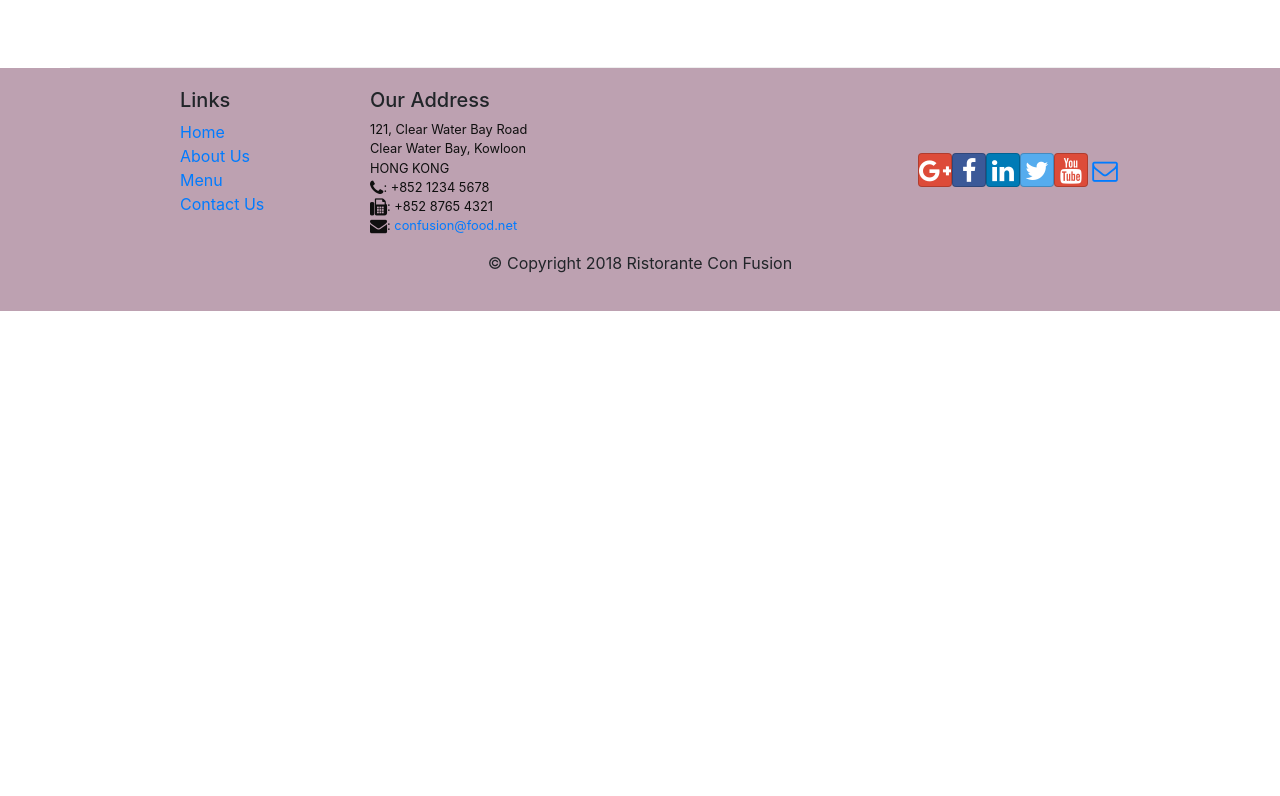
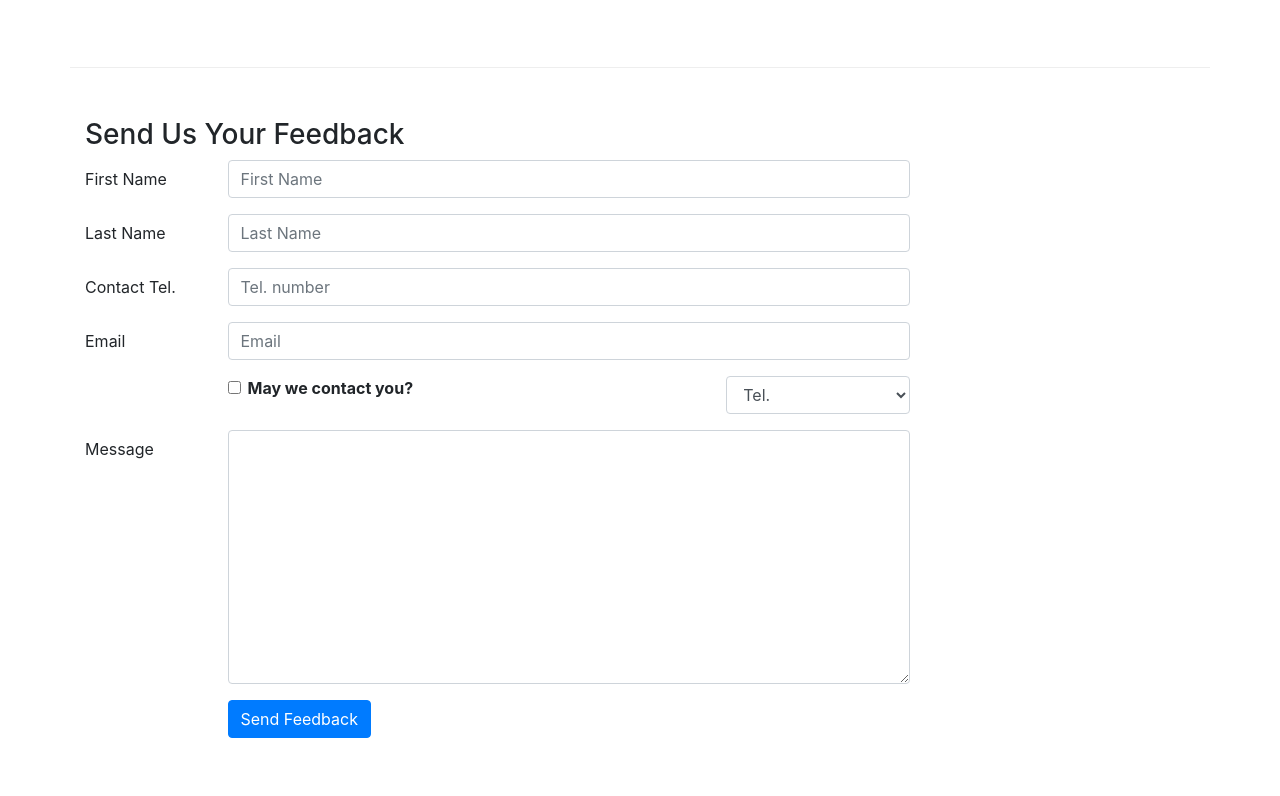
Before and after one commit to diemquynhtran/ReactSimple, a React (Create React App) app: page /contactus in a window 1280 px wide. Shown: the part 824-1620 px from the top of the page. Before the commit the page ends 1135 px from the top, so only its background shows below. Built offline with nearby package versions, Linux system fonts and the light colour scheme.

Commit message:
Controlled Forms

```diff
--- a/src/components/ContactComponent.js
+++ b/src/components/ContactComponent.js
@@ -1,9 +1,39 @@
-import React from 'react';
-import {Breadcrumb,BreadcrumbItem} from 'reactstrap';
-import {Link} from 'react-router-dom';
+import React, { Component } from 'react';
+import { Breadcrumb, BreadcrumbItem, Button, Col, Form, FormGroup, Input, Label } from 'reactstrap';
+import { Link } from 'react-router-dom';
 
-function Contact(props) {
-    return(
+class Contact extends Component {
+    constructor(props) {
+        super(props);
+        this.state = {
+            firstname: '',
+            lastname: '',
+            telnum: '',
+            email: '',
+            agree: false,
+            contactType: 'Tel.',
+            message: ''
+        };
+        this.handleInputChange = this.handleInputChange.bind(this);
+        this.handleSummit = this.handleSummit.bind(this);
+    }
+    handleInputChange(event) {
+        const target = event.target;
+        const value = target.type === 'checkbox' ? target.checked : target.value;
+        const name = target.name;
+
+        this.setState({
+          [name]: value
+        });
+    }
+    handleSummit(event) {
+        console.log('Current State is: ' + JSON.stringify(this.state));
+        alert('Current State is: ' + JSON.stringify(this.state));
+        event.preventDefault();
+    }
+
+    render() {
+        return (
             <div className="container">
                 <div className="row">
                     <Breadcrumb>
@@ -41,8 +71,83 @@
                         </div>
                     </div>
                 </div>
+                <div className='row row-content'>
+                    <div className='col-12'>
+                        <h3>Send Us Your Feedback</h3>
+                    </div>
+                    <div className='col-12 col-md-9'>
+                        <Form onSubmit={this.handleSummit}>
+                            <FormGroup row>
+                                <Label htmlFor='firstname' md={2}>First Name</Label>
+                                <Col md={10}>
+                                    <Input type='text' id='firstname' name='firstname' placeholder="First Name"
+                                            value={this.state.firstname}
+                                            onChange={this.handleInputChange} />
+                                </Col>
+                            </FormGroup>
+                            <FormGroup row>
+                                <Label htmlFor='lasttname' md={2}>Last Name</Label>
+                                <Col md={10}>
+                                    <Input type='text' id='lastname' name='lastname' placeholder="Last Name"
+                                            value={this.state.lastname}
+                                            onChange={this.handleInputChange} />
+                                </Col>
+                            </FormGroup>
+                            <FormGroup row>
+                            <Label htmlFor="telnum" md={2}>Contact Tel.</Label>
+                                <Col md={10}>
+                                    <Input type="tel" id="telnum" name="telnum" placeholder="Tel. number"
+                                        value={this.state.telnum}
+                                        onChange={this.handleInputChange} />
+                                </Col>
+                            </FormGroup>
+                            <FormGroup row>
+                                <Label htmlFor="email" md={2}>Email</Label>
+                                <Col md={10}>
+                                    <Input type="email" id="email" name="email" placeholder="Email"
+                                        value={this.state.email}
+                                        onChange={this.handleInputChange} />
+                                </Col>
+                            </FormGroup>
+                            <FormGroup row>
+                                <Col md={{size: 6, offset: 2}}>
+                                    <FormGroup check>
+                                        <Label check>
+                                            <Input type="checkbox"
+                                                name="agree"
+                                                checked={this.state.agree}
+                                                onChange={this.handleInputChange} /> {' '}
+                                            <strong>May we contact you?</strong>
+                                        </Label>
+                                    </FormGroup>
+                                </Col>
+                                <Col md={{size: 3, offset: 1}}>
+                                    <Input type="select" name="contactType"
+                                            value={this.state.contactType}
+                                            onChange={this.handleInputChange}>
+                                        <option>Tel.</option>
+                                        <option>Email</option>
+                                    </Input>
+                                </Col>
+                            </FormGroup>
+                            <FormGroup row>
+                                <Label htmlFor="message" md={2}>Message</Label>
+                                <Col md={10}>
+                                    <Input type="textarea" id="message" name="message" rows='10'
+                                        value={this.state.message}
+                                        onChange={this.handleInputChange} />
+                                </Col>
+                            </FormGroup>
+                            <FormGroup row>
+                                <Col md={{size:10,offset:2}}>
+                                    <Button type='submit' color='primary'>Send Feedback</Button>
+                                </Col>
+                            </FormGroup>
+                        </Form>
+                    </div>
+                </div>
             </div>
         );
     }
-
+}
 export default Contact;
```
Lines whose indentation alone changed are shown as unchanged.
